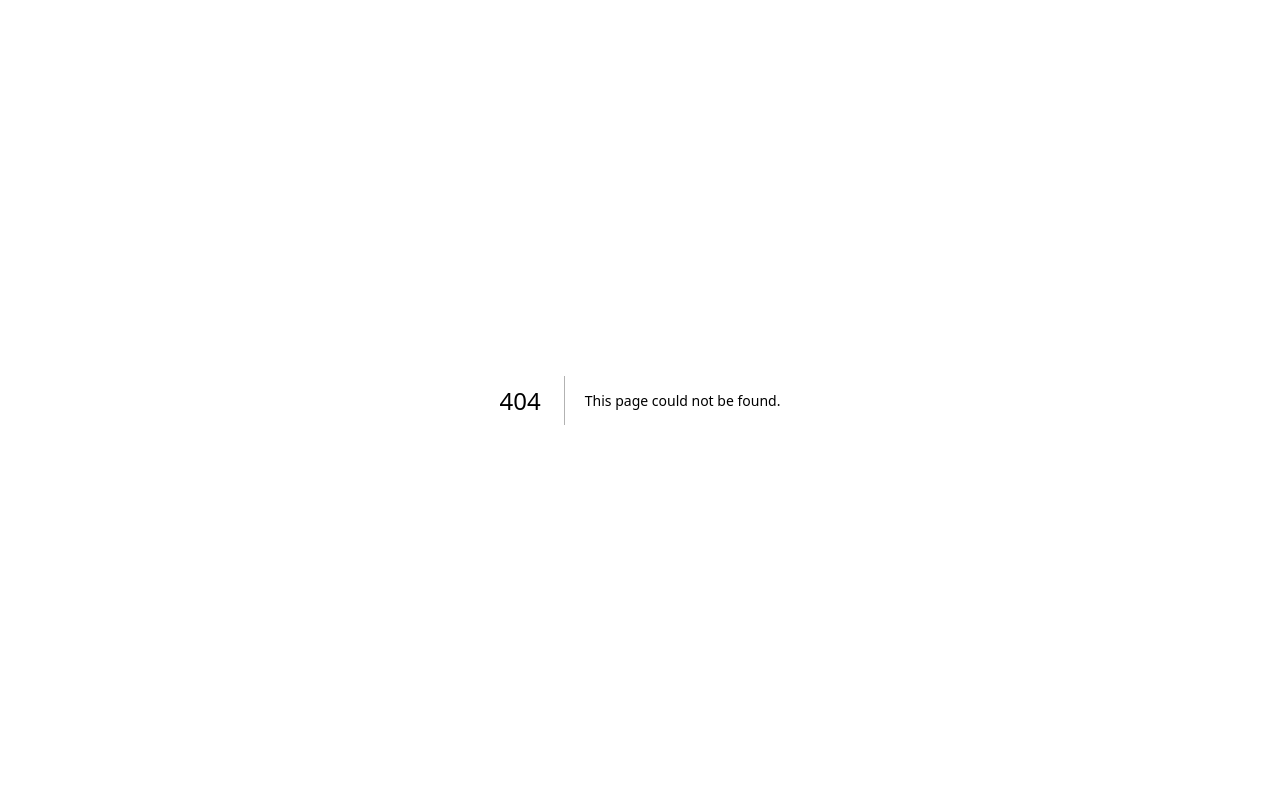
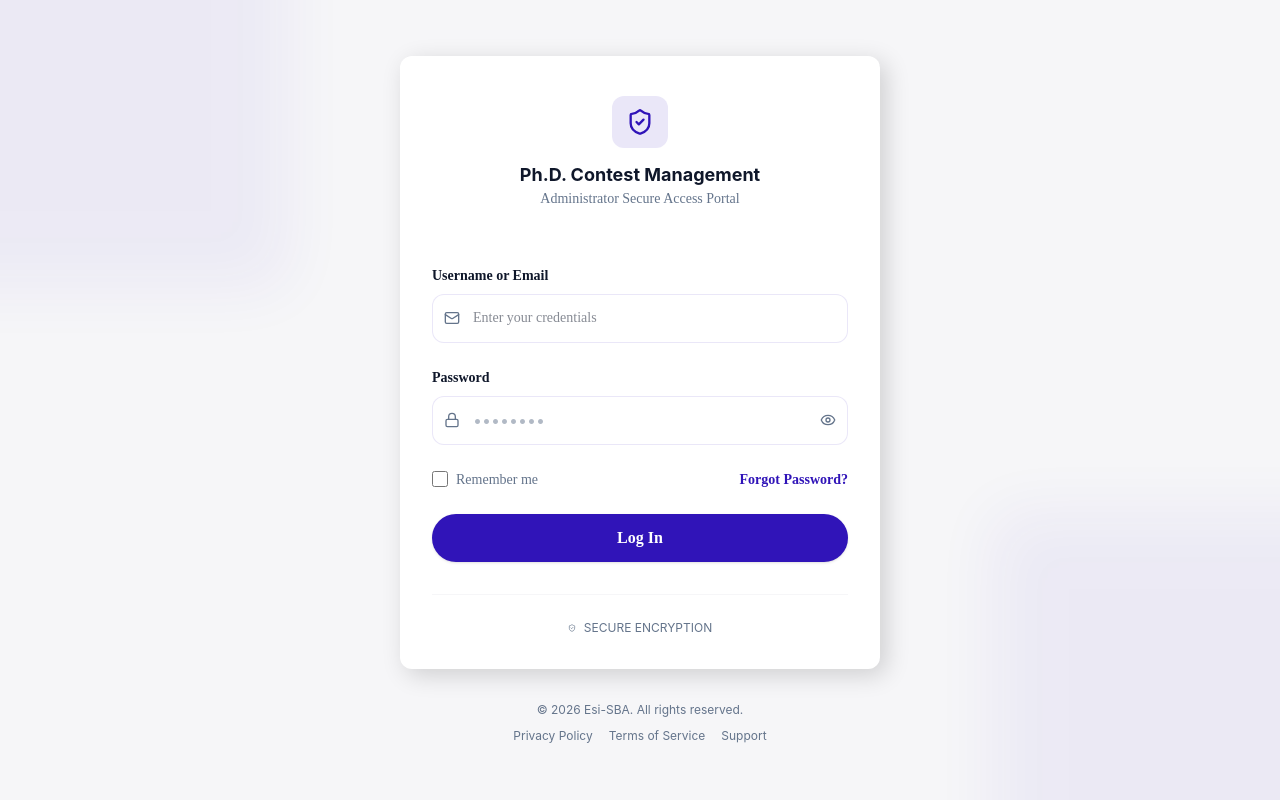
Before and after one commit to Redha4Dev/ConcoursDoctor, a Next.js app in the folder frontend_web/: page /login/admin in a window 1280 px wide. Before the commit this address had no page. Built offline with nearby package versions, Linux system fonts and the light colour scheme.

Commit message:
the admin login ui

```diff
--- /dev/null
+++ b/frontend_web/app/login/admin/page.tsx
@@ -0,0 +1,133 @@
+"use client";
+import React , { useState } from 'react';
+import { Lock, Mail, Eye, EyeOff , ShieldCheck } from 'lucide-react'; // Using Lucide for the icons
+
+export default function AdminLogin () {
+
+    // State to toggle password visibility
+  const [showPassword, setShowPassword] = useState(false);
+
+  const togglePasswordVisibility = () => {
+    setShowPassword(!showPassword);
+  };
+  return (
+    <div className="relative flex flex-col items-center justify-center min-h-screen w-full bg-[#F6F6F8] overflow-hidden isolate">
+
+      {/* Background Decorative Blurs */}
+      <div className="absolute -left-24 -top-24 w-96 h-96 bg-[#3014B8] opacity-5 blur-[32px] rounded-[12px] z-0" />
+      <div className="absolute -right-24 -bottom-24 w-96 h-96 bg-[#3014B8] opacity-5 blur-[32px] rounded-[12px] z-0" />
+
+      {/* Main Card Container */}
+      <main className="relative z-10 flex flex-col items-center justify-center w-full max-w-[480px] bg-white shadow-[6px_6px_24px_rgba(0,0,0,0.16)] backdrop-blur-[7.6px] rounded-[12px] overflow-hidden">
+
+        {/* Header Section */}
+        <header className="flex flex-col items-center pt-10 pb-6 w-full border-b border-white">
+          <div className="mb-4 p-3 bg-[#3014B8]/10 rounded-[12px]">
+            <ShieldCheck className="w-8 h-7 text-[#3014B8]" />
+          </div>
+          <h1 className="font-['Inter'] font-bold text-[18px] leading-[22px] text-[#0F172A] text-center px-6">
+            Ph.D. Contest Management
+          </h1>
+          <p className="mt-1 font-['Google_Sans'] font-normal text-[14px] leading-[18px] text-[#64748B]">
+            Administrator Secure Access Portal
+          </p>
+        </header>
+
+        {/* Form Section */}
+        <div className="flex flex-col gap-8 p-8 w-full">
+          <form className="flex flex-col gap-6" onSubmit={(e) => e.preventDefault()}>
+
+            {/* Username/Email Input */}
+            <div className="flex flex-col gap-2">
+              <label className="font-['Google_Sans'] font-bold text-[14px] text-[#0F172A]">
+                Username or Email
+              </label>
+              <div className="relative">
+                <span className="absolute inset-y-0 left-0 pl-3 flex items-center pointer-events-none">
+                  <Mail className="h-4 w-4 text-[#64748B]" />
+                </span>
+                <input
+                  type="text"
+                  placeholder="Enter your credentials"
+                  className="w-full h-[49px] pl-10 pr-3 py-[14px] bg-white border-[1.5px] border-[#3014B8]/10 rounded-[12px] font-['Google_Sans'] text-[14px] text-[#0F172A] focus:outline-none focus:border-[#3014B8] transition-colors"
+                />
+              </div>
+            </div>
+
+            {/* Password Input */}
+            <div className="flex flex-col gap-2">
+              <label className="font-['Google_Sans'] font-bold text-[14px] text-[#0F172A]">
+                Password
+              </label>
+              <div className="relative">
+                <span className="absolute inset-y-0 left-0 pl-3 flex items-center pointer-events-none">
+                  <Lock className="h-4 w-4 text-[#64748B]" />
+                </span>
+                <input
+                  // Dynamically switch type between 'password' and 'text'
+                  type={showPassword ? "text" : "password"}
+                  placeholder="••••••••"
+                  className="w-full h-[49px] px-10 py-[14px] bg-white border border-[#3014B8]/10 rounded-[12px] font-['Inter'] text-[16px] text-[#64748B] focus:outline-none focus:border-[#3014B8] transition-colors"
+                />
+
+                {/* Visibility Toggle Button */}
+                <button
+                  type="button"
+                  onClick={togglePasswordVisibility}
+                  className="absolute inset-y-0 right-0 pr-3 flex items-center text-[#64748B] hover:text-[#3014B8] transition-colors"
+                  aria-label={showPassword ? "Hide password" : "Show password"}
+                >
+                  {showPassword ? (
+                    <EyeOff className="h-4 w-4" />
+                  ) : (
+                    <Eye className="h-4 w-4" />
+                  )}
+                </button>
+              </div>
+            </div>
+
+            {/* Remember & Forgot */}
+            <div className="flex justify-between items-center w-full">
+              <label className="flex items-center gap-2 cursor-pointer group">
+                <input
+                  type="checkbox"
+                  className="w-4 h-4 rounded-[2px] border-[#3014B8]/10 accent-[#3014B8] cursor-pointer"
+                />
+                <span className="font-['Google_Sans'] text-[14px] text-[#64748B] group-hover:text-[#0F172A] transition-colors">Remember me</span>
+              </label>
+              <a href="#" className="font-['Google_Sans'] font-bold text-[14px] text-[#3014B8] hover:underline">
+                Forgot Password?
+              </a>
+            </div>
+
+            {/* Submit Button */}
+            <button className="w-full h-[48px] bg-[#3014B8] text-white font-['Google_Sans'] font-bold text-[16px] rounded-[32px] shadow-sm hover:bg-[#261096] transition-all transform active:scale-[0.98]">
+              Log In
+            </button>
+          </form>
+
+          {/* Footer Info */}
+          <div className="pt-6 border-t border-[#F6F6F8] flex flex-col items-center gap-8">
+            <div className="flex items-center gap-2">
+                <ShieldCheck className="w-[8px] h-[10px] text-[#64748B]" />
+                <span className="font-['Inter'] text-[12px] text-[#64748B] uppercase">
+                    Secure Encryption
+                </span>
+            </div>
+          </div>
+        </div>
+      </main>
+
+      <div className="flex flex-col items-center gap-2 mt-8">
+              <p className="font-['Inter'] text-[12px] text-[#64748B]">
+                © 2026 Esi-SBA. All rights reserved.
+              </p>
+              <div className="flex gap-4 font-['Inter'] text-[12px] text-[#64748B]">
+                <a href="#" className="hover:underline">Privacy Policy</a>
+                <a href="#" className="hover:underline">Terms of Service</a>
+                <a href="#" className="hover:underline">Support</a>
+              </div>
+     </div>
+    </div>
+  );
+};
--- a/frontend_web/package.json
+++ b/frontend_web/package.json
@@ -9,6 +9,7 @@
     "lint": "eslint"
   },
   "dependencies": {
+    "lucide-react": "^0.577.0",
     "next": "16.1.6",
     "react": "19.2.3",
     "react-dom": "19.2.3"
```
Also changed, not shown: 1 other file (tests, documents, lock files or other folders).
